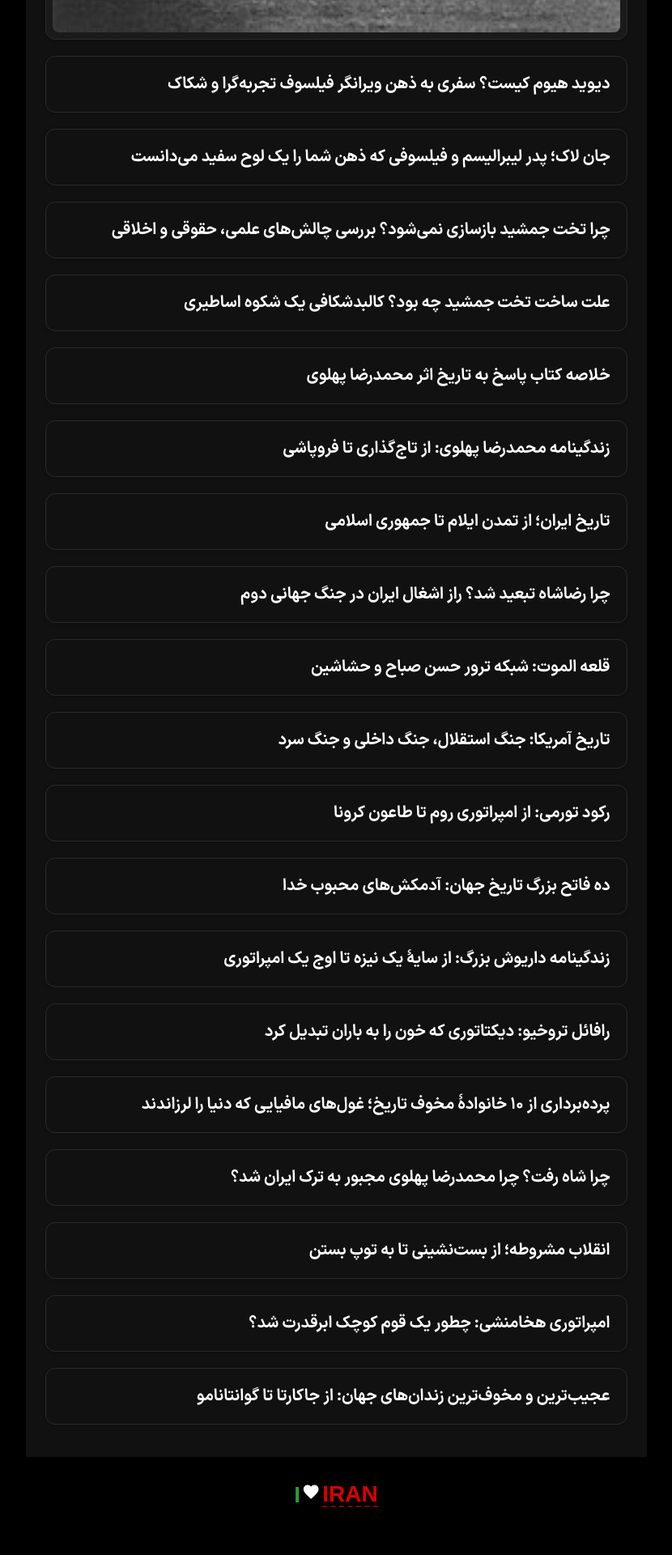
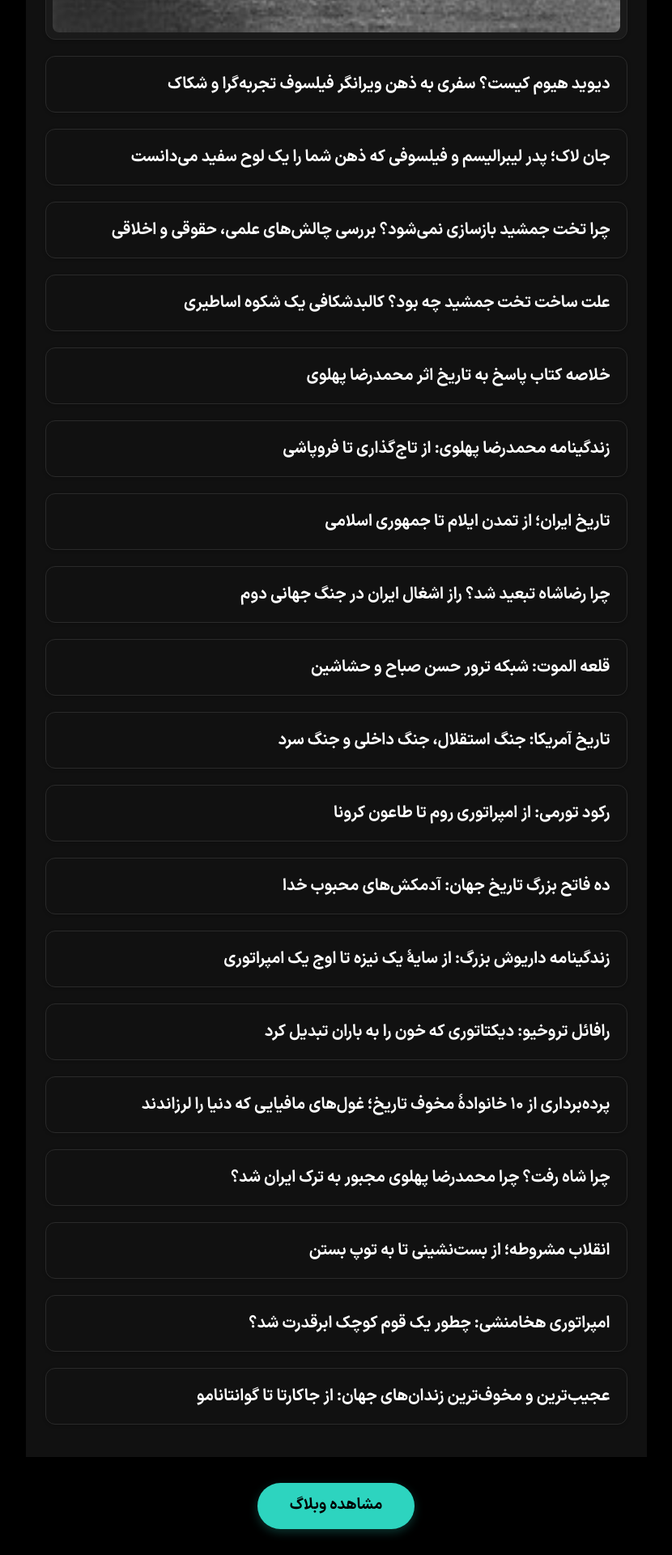
Before and after one commit to darkblog/darkblog.github.io, a Jekyll site: the page built from page.html, in a window 1280 px wide. Shown: the part 1069-2989 px from the top of the page at 81% size, without its empty margins (225-1055 px from the left). Built offline with Jekyll 4.4.1, drawn with Linux system fonts in a browser that asks for light colours; before the commit the page ends 2962 px from its top, so only the background shows below that.

Commit message:
Update page.html

```diff
--- a/page.html
+++ b/page.html
@@ -67,27 +67,27 @@
     .posts-list li:first-child { padding: 0.5rem; background-color: #1a1a1a; }
     .posts-list li:first-child:hover { background-color: #222; }
     .posts-list li:first-child::before { display: none; }
-    .site-footer { background-color: #000000; padding: 2rem clamp(1rem, 3vw, 1.5rem); display: flex; align-items: center; justify-content: center; width: 100%; font-size: inherit; }
-    .footer-love {
-      font-family: 'Arial', 'Helvetica', sans-serif;
+    .site-footer { background-color: #000000; padding: 2rem clamp(1rem, 3vw, 1.5rem); display: flex; align-items: center; justify-content: center; width: 100%; }
+    .footer-blog-btn {
+      font-family: 'vazir', system-ui, sans-serif;
+      display: inline-block;
+      padding: 0.8rem 2.5rem;
+      background-color: #2dd4bf;
+      color: #000000;
+      text-decoration: none;
       font-weight: 700;
-      font-size: 1.75rem;
-      direction: ltr;
-      display: flex;
-      align-items: center;
-      gap: 0.15rem;
-      line-height: 1;
+      font-size: 1.2rem;
+      border-radius: 3rem;
+      transition: background-color 0.2s, transform 0.15s;
+      box-shadow: 0 4px 12px rgba(45, 212, 191, 0.25);
     }
-    .footer-love .green { color: #239f40; }
-    .footer-love .red { color: #da0000; }
-    .footer-love a {
-      font-family: inherit;
-      text-decoration: none;
-      line-height: 1;
-      border-bottom: 2px dashed rgba(218, 0, 0, 0.6);
+    .footer-blog-btn:hover {
+      background-color: #5eead4;
+      transform: scale(1.02);
     }
-    .footer-love a:hover { border-bottom-style: solid; }
-    .heart-icon { width: 1.4rem; height: 1.4rem; flex-shrink: 0; display: block; transform: translateY(-0.15em); }
+    .footer-blog-btn:active {
+      transform: scale(0.97);
+    }
   </style>
 </head>
 <body>
@@ -134,13 +134,7 @@
     </ul>
   </main>
   <footer class="site-footer">
-    <div class="footer-love">
-      <span class="green">I</span>
-      <svg class="heart-icon" viewBox="0 0 24 24" fill="white" xmlns="http://www.w3.org/2000/svg">
-        <path d="M12 21.35l-1.45-1.32C5.4 15.36 2 12.28 2 8.5 2 5.42 4.42 3 7.5 3c1.74 0 3.41.81 4.5 2.09C13.09 3.81 14.76 3 16.5 3 19.58 3 22 5.42 22 8.5c0 3.78-3.4 6.86-8.55 11.54L12 21.35z"/>
-      </svg>
-      <a href="https://www.pasgah.org/blog/iran" class="red">IRAN</a>
-    </div>
+    <a href="/blog" class="footer-blog-btn">مشاهده وبلاگ</a>
   </footer>
 </div>
 
```
